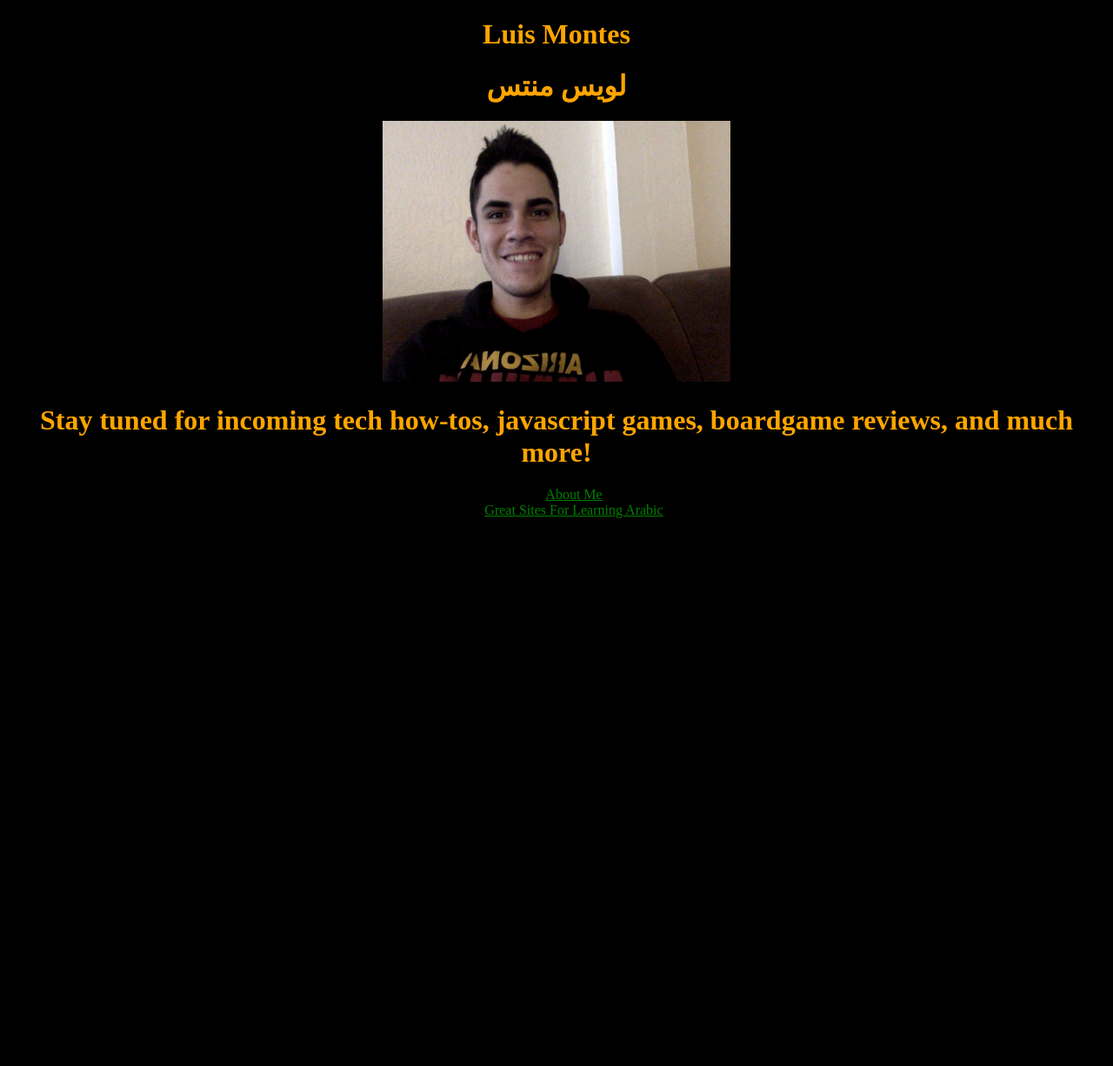
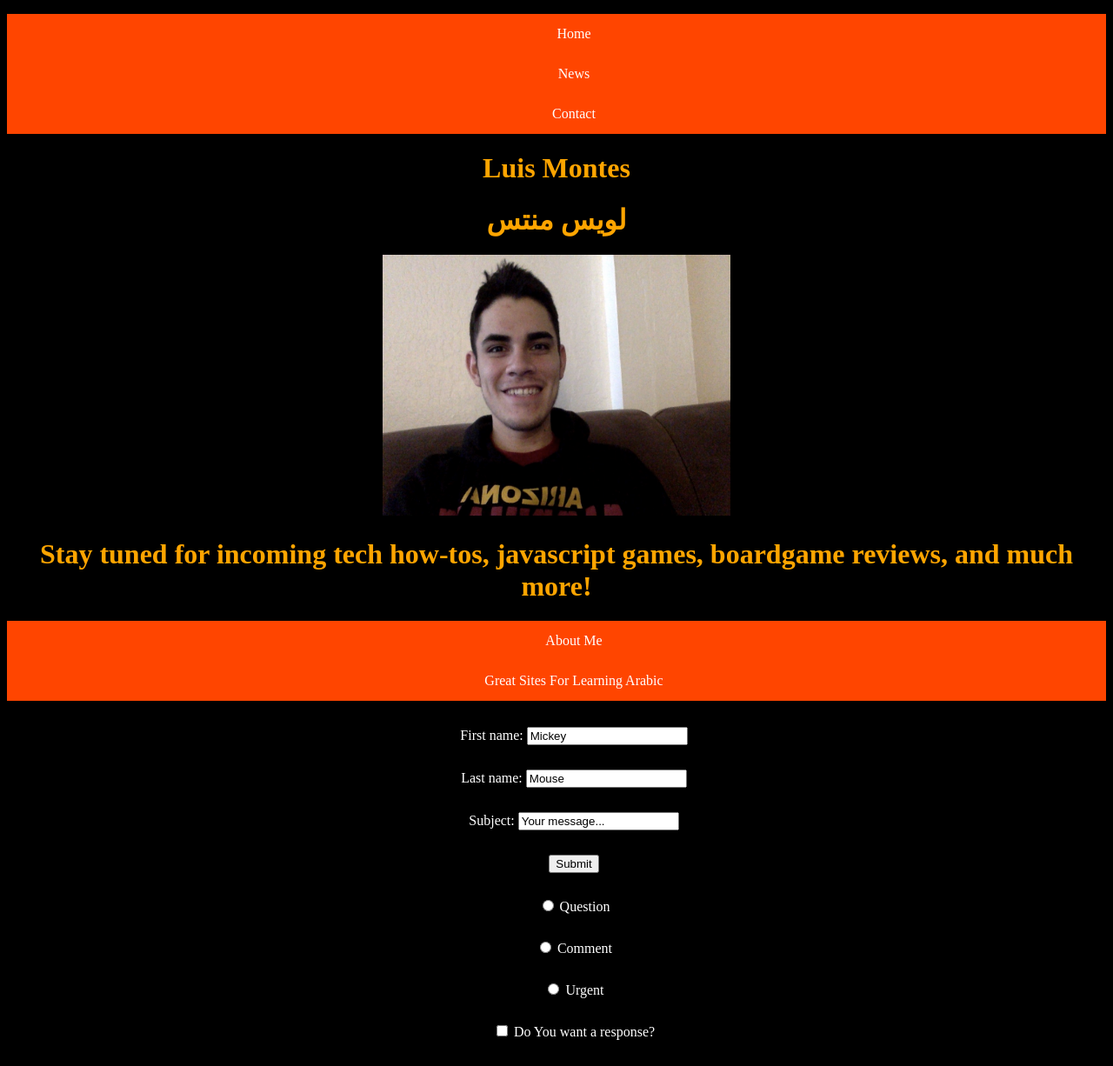
Before and after one commit to louiemontes/nauCefnsWebsite, a PHP site: page /HyperLinksPage/index.html in a window 1280 px wide. Shown: the whole page at 87% size. Before the commit the page ends 596 px from the top, so only its background shows below. Run offline with PHP 8.4, Linux system fonts and the light colour scheme.

Commit message:
finish project 2

```diff
--- /dev/null
+++ b/HyperLinksPage/index.html
@@ -0,0 +1,101 @@
+<!DOCTYPE html>
+<html>
+<head>
+  <title>
+    Home
+  </title>
+  <link type="text/css" rel="stylesheet" href="../stylesheet.css"/>
+  <meta http-equiv="Content-Type" content="text/html;charset=UTF-8">
+  <style>
+    ul {
+      list-style-type: none;
+      overflow: hidden;
+      background-color: #FF4500;
+    }
+
+    ol {
+      list-style-type: none;
+      overflow: hidden;
+      background-color: #000000;
+    }
+
+    .specialUnorderedList li {
+      background-color: #000000;
+      color: white;
+      padding: 14px 16px;
+      text-decoration: none;
+    }
+
+    li a {
+      display: block;
+      color: white;
+      padding: 14px 16px;
+      text-decoration: none;
+    }
+
+    li a:hover:not(.active) {
+      background-color: #300;
+    }
+
+    .active {
+      background-color: #110000;
+    }
+  </style>
+</head>
+
+  <body>
+
+    <ul>
+      <li><a href="#home">Home</a></li>
+      <li><a href="#news">News</a></li>
+      <li><a href="#contact">Contact</a></li>
+    </ul>
+    <body style="font-family: Sarif; text-align: center">
+        <h1>Luis Montes</h1>
+        <h1>لويس منتس</h1>
+
+        <img src= "images/picOfMe.jpg" style="width:400px;height:300px;">
+
+        <h1>Stay tuned for incoming tech how-tos, javascript games, boardgame reviews, and much more!</h1>
+        <ul>
+            <li><a href="About/index.html">About Me</a></li>
+            <li><a href="LearningSites/index.html">Great Sites For Learning Arabic</a></li>
+        </ul>
+<form style="color: white;">
+  <ol class="specialUnorderedList">
+      <li>
+        First name: <input type="text" name="firstname" value="Mickey">
+      </li>
+      <li>
+        Last name: <input type="text" name="lastname" value="Mouse">
+      </li>
+      <li>
+        Subject: <input type="text" name="subject" value="Your message...">
+      </li>
+
+      <li>
+        <input type="button" onClick="history.go(0)" value="Submit">
+      </li>
+
+      <li>
+      <input type="radio" name="messageType" value="question"> Question
+      </li>
+
+      <li>
+      <input type="radio" name="messageType" value="comment"> Comment
+      </li>
+
+      <li>
+      <input type="radio" name="messageType" value="urgent"> Urgent
+      </li>
+
+      <li>
+        <input type="checkbox" name="wantsAResponse" value="DoesNotWantReponse"> Do You want a response?
+      </li>
+  </ol>
+</form>
+
+    </body>
+
+  </body>
+</html>
--- a/index.html
+++ b/index.html
@@ -2,13 +2,21 @@
 <html>
 <head>
   <title>
-            Lord Luis
+    Home
   </title>
+  <link type="text/css" rel="stylesheet" href="stylesheet.css"/>
   <meta http-equiv="Content-Type" content="text/html;charset=UTF-8">
-        <link type="text/css" rel="stylesheet" href="stylesheet.css"/>
+
 </head>
 
-    <body style="font-family: Sarif; text-align: center">
+  <body>
+
+    <ul>
+      <li><a href="OldHomePage/index.html">Old Home Page</a></li>
+      <li><a href="About/index.html">About Me</a></li>
+      <li><a href="Contact/index.html">Contact</a></li>
+      <li><a href="LearningSites/index.html">Great Sites For Learning Arabic</a></li>
+    </ul>
     <h1>Luis Montes</h1>
     <h1>لويس منتس</h1>
 
@@ -16,10 +24,7 @@
 
     <h1>Stay tuned for incoming tech how-tos, javascript games, boardgame reviews, and much more!</h1>
     <ul>
-            <li><a href="About/index.html">About Me</a></li>
-            <li><a href="LearningSites/index.html">Great Sites For Learning Arabic</a></li>
+        <li><a href = "https://www.cefns.nau.edu/~pek7/" target="_blank">Here is a link to another great CEFNS website!</a></li>
     </ul>
   </body>
-
-
 </html>
--- a/stylesheet.css
+++ b/stylesheet.css
@@ -1,5 +1,7 @@
 body {
   background-color: black;
+  font-family: Sarif;
+  text-align: center;
 }
 
 h2 {
@@ -23,3 +25,37 @@ body a {
 p {
   color:white;
 }
+
+ul {
+  list-style-type: none;
+  overflow: hidden;
+  background-color: #FF4500;
+}
+
+ol {
+  list-style-type: none;
+  overflow: hidden;
+  background-color: #000000;
+}
+
+.specialUnorderedList li {
+  background-color: #000000;
+  color: white;
+  padding: 14px 16px;
+  text-decoration: none;
+}
+
+li a {
+  display: block;
+  color: white;
+  padding: 14px 16px;
+  text-decoration: none;
+}
+
+li a:hover:not(.active) {
+  background-color: #300;
+}
+
+.active {
+  background-color: #110000;
+}
```
Also changed, not shown: About/index.html (+12 -6 lines), Contact/index.html (added, +58 -0 lines), LearningSites/index.html (+6 -2 lines), OldHomePage/index.html (added, +26 -0 lines), images/books.png (added), images/holdingbooks.jpg (added), picOfMe.jpg (added). Lines whose indentation alone changed are shown as unchanged.
